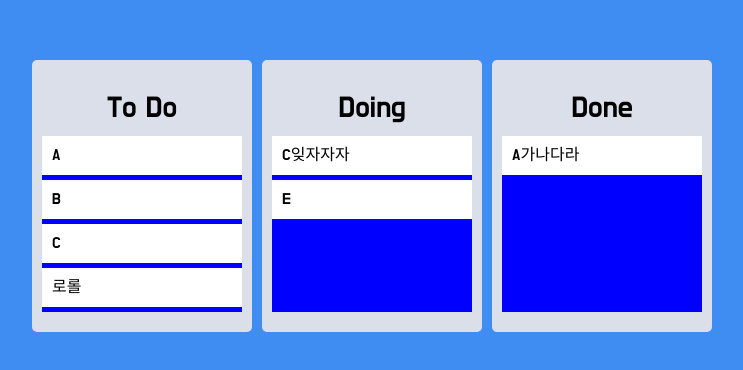
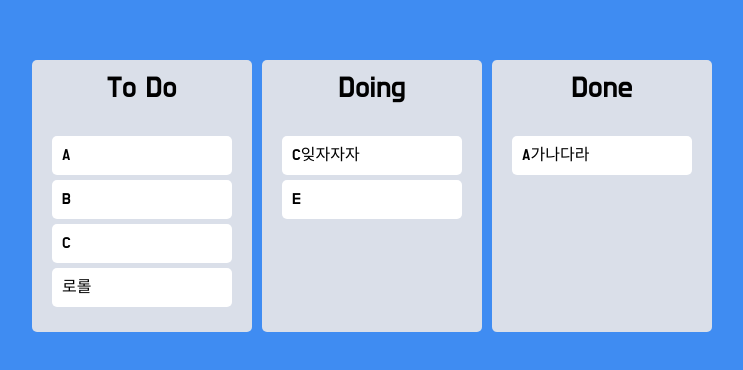
Before and after one commit to j2noo/Trello-clone, a React (Create React App) app: page / in a window 1280 px wide. Shown: the part 204-574 px from the top of the page, without its empty margins (268-1011 px from the left). Built offline with nearby package versions, Linux system fonts and the light colour scheme.

Commit message:
design : 색 변경

```diff
--- a/src/Components/Board.tsx
+++ b/src/Components/Board.tsx
@@ -3,7 +3,7 @@
 import { styled } from "styled-components";
 
 const Wrapper = styled.div`
-  padding: 30px 10px 20px 10px;
+  padding-top: 10px ;
   background-color: ${(props) => props.theme.boardColor};
   border-radius: 5px;
   min-height: 200px;
@@ -16,9 +16,10 @@
   font-size: 30px;
 `;
 const Area = styled.div<IAreaProps>`
-  background-color: ${(props) => (props.isDraggingOver ? "pink" : props.isDraggingFromThis ? "red" : "blue")};
+  background-color: ${(props) => (props.isDraggingOver ? "#dfe6e9" : props.isDraggingFromThis ? "#b2bec3" : "transparent")};
   flex-grow: 1;
   transition: background-color 0.3s ease-in-out;
+  padding: 20px;
 `;
 interface IBoardProps {
   toDos: string[];
--- a/src/Components/DrabbleCard.tsx
+++ b/src/Components/DrabbleCard.tsx
@@ -1,10 +1,12 @@
 import React from "react";
 import { Draggable } from "react-beautiful-dnd";
 import { styled } from "styled-components";
-const Card = styled.div`
-  background-color: ${(props) => props.theme.cardColor};
+const Card = styled.div<{ isDragging: boolean }>`
+  background-color: ${(props) => (props.isDragging ? "#74b9ff" : props.theme.cardColor)};
   padding: 10px 10px;
   margin-bottom: 5px;
+  border-radius: 5px;
+  box-shadow: ${(props) => (props.isDragging ? "0px 2px 10px rgba(0, 0, 0, 0.5)" : "none")};
 `;
 
 interface IDraggableCardProps {
@@ -14,8 +16,13 @@
 function DraggableCard({ toDo, index }: IDraggableCardProps) {
   return (
     <Draggable key={toDo} draggableId={toDo} index={index}>
-      {(provided) => (
-        <Card ref={provided.innerRef} {...provided.dragHandleProps} {...provided.draggableProps}>
+      {(provided, snapshot) => (
+        <Card
+          isDragging={snapshot.isDragging}
+          ref={provided.innerRef}
+          {...provided.dragHandleProps}
+          {...provided.draggableProps}
+        >
           {toDo}
         </Card>
       )}
```
